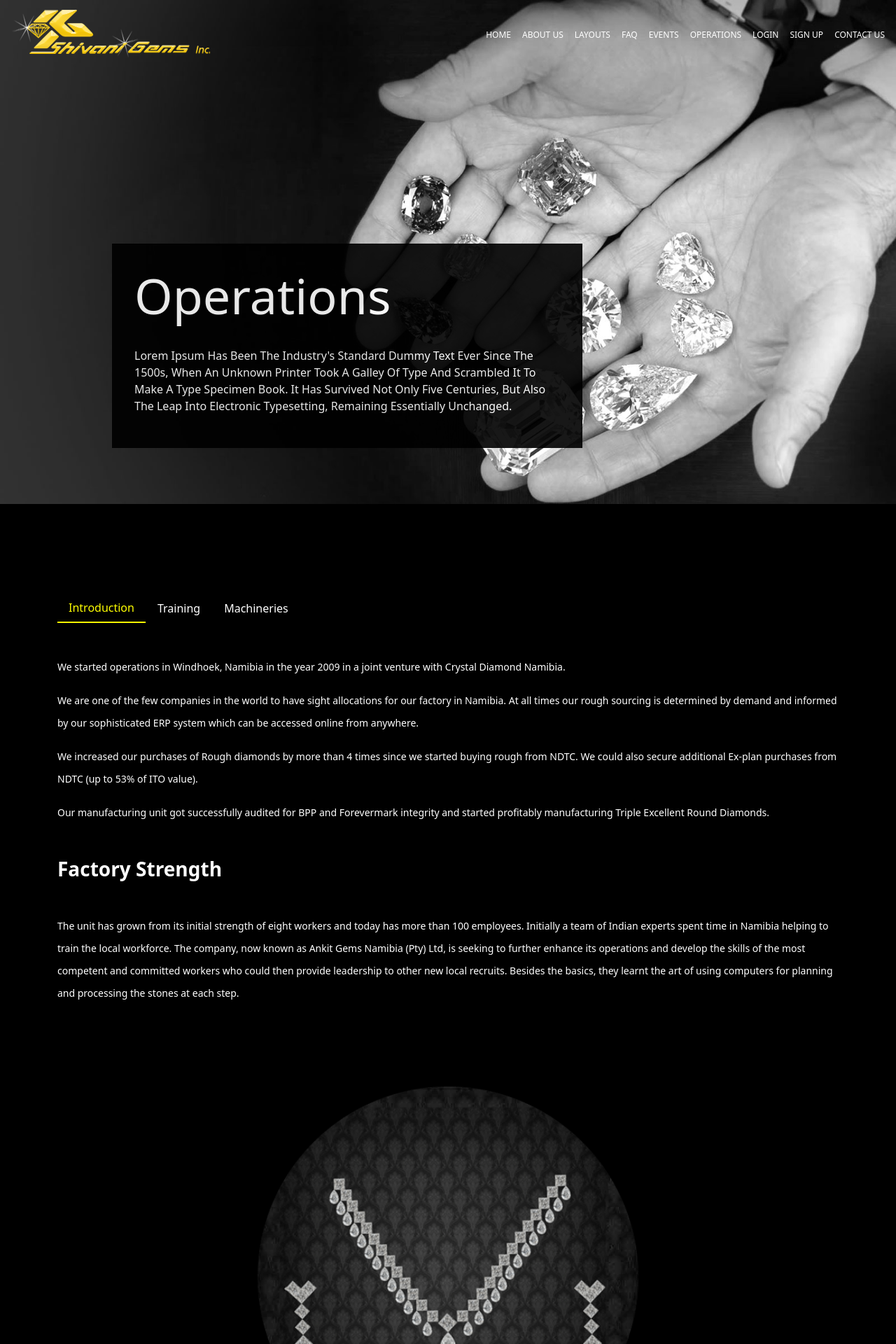
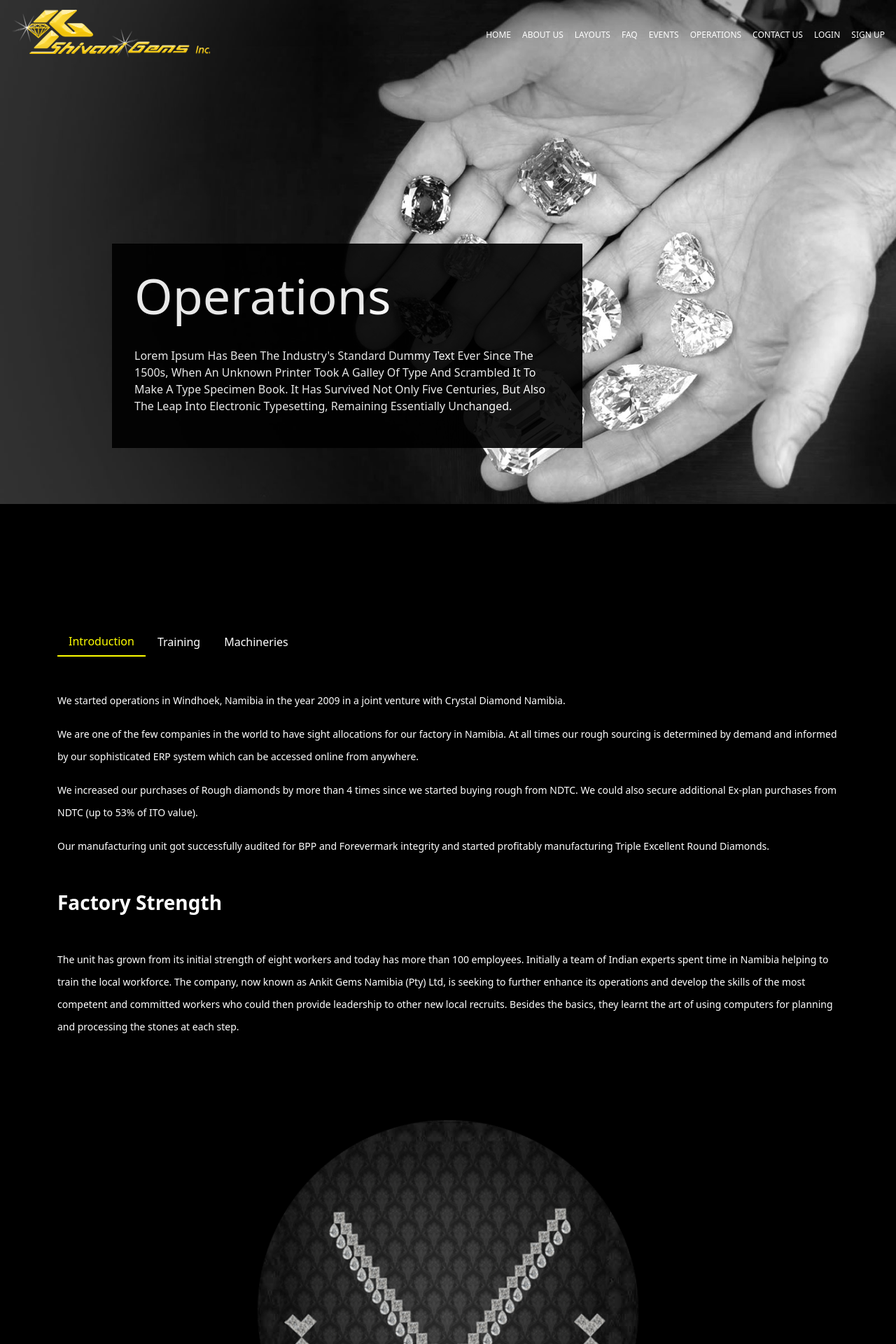
Before and after one commit to drmaniya/client-repo, a React (Create React App) app: page /operations in a window 1280 px wide. Shown: the top 1920 px of the page at 70% size. Built offline with nearby package versions, Linux system fonts and the light colour scheme.

Commit message:
styling add

```diff
--- a/src/Pages/Component/Header.jsx
+++ b/src/Pages/Component/Header.jsx
@@ -21,11 +21,11 @@ export default function Header(props){
 							<li><Link to="/faq">FAQ</Link></li>
 							<li><Link to="/events">EVENTS</Link></li>
 							<li><Link to="/operations">OPERATIONS</Link></li>
-
+							<li><Link to="/contact">CONTACT US</Link></li>
 							<li><Link to="/login">LOGIN</Link></li>
 							<li><Link to="/signup">SIGN UP</Link></li>
 
-							<li><Link to="/contact">CONTACT US</Link></li>
+
 						</ul>
 				</div>
 				<div className="col-2">
@@ -43,11 +43,11 @@ export default function Header(props){
 							<li><Link to="/faq">FAQ</Link></li>
 							<li><Link to="/events">EVENTS</Link></li>
 							<li><Link to="/operations">OPERATIONS</Link></li>
-
+							<li><Link to="/contact">CONTACT US</Link></li>
 							<li><Link to="/login">LOGIN</Link></li>
 							<li><Link to="/signup">SIGN UP</Link></li>
 
-							<li><Link to="/contact">CONTACT US</Link></li>
+
 						</ul>:false}
 			</div>
 		</div>
--- a/src/Pages/Operations.jsx
+++ b/src/Pages/Operations.jsx
@@ -25,7 +25,7 @@ export default function Operations(){
 		)
 	  };
 	return(
-		<div className="container pt-5 pb-5">
+		<div className="container pt-5 mt-5 pb-5">
 			<div className="row">
 				<div className="col-12">
 				<nav>
```
